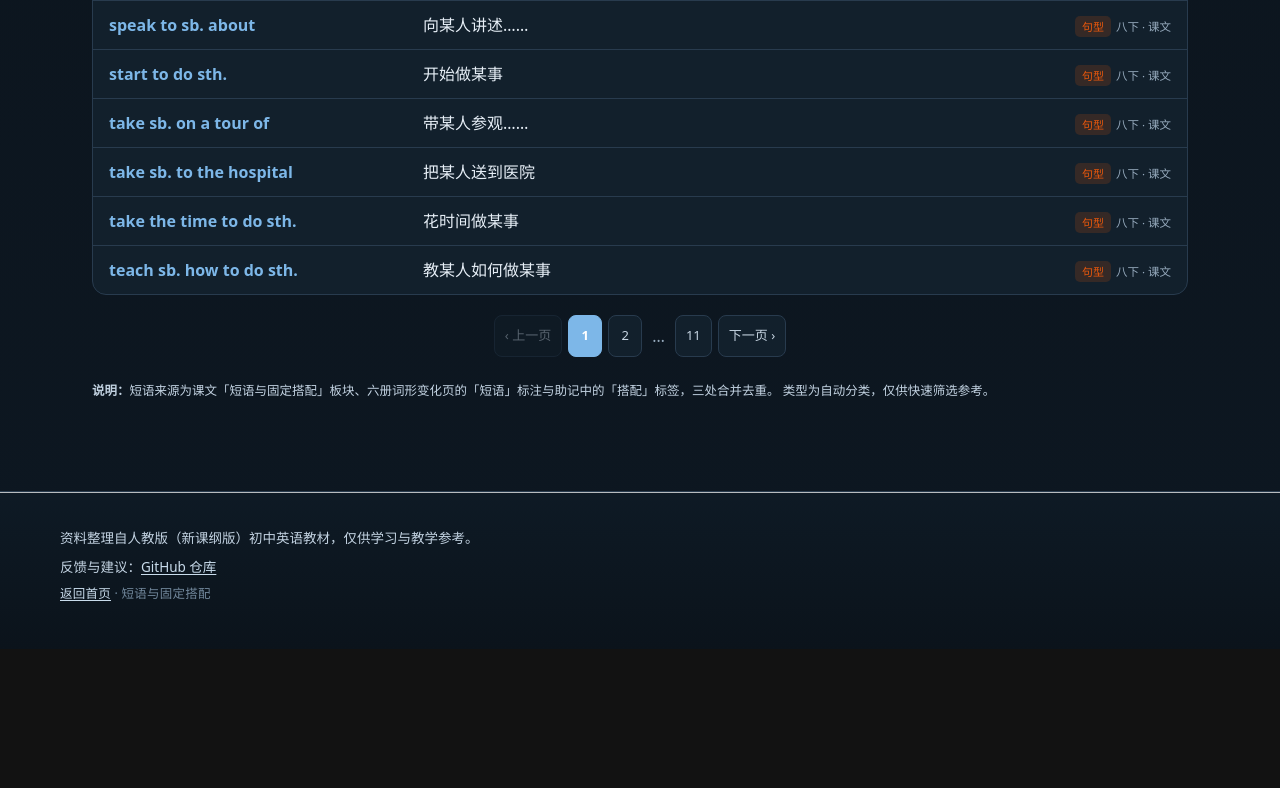
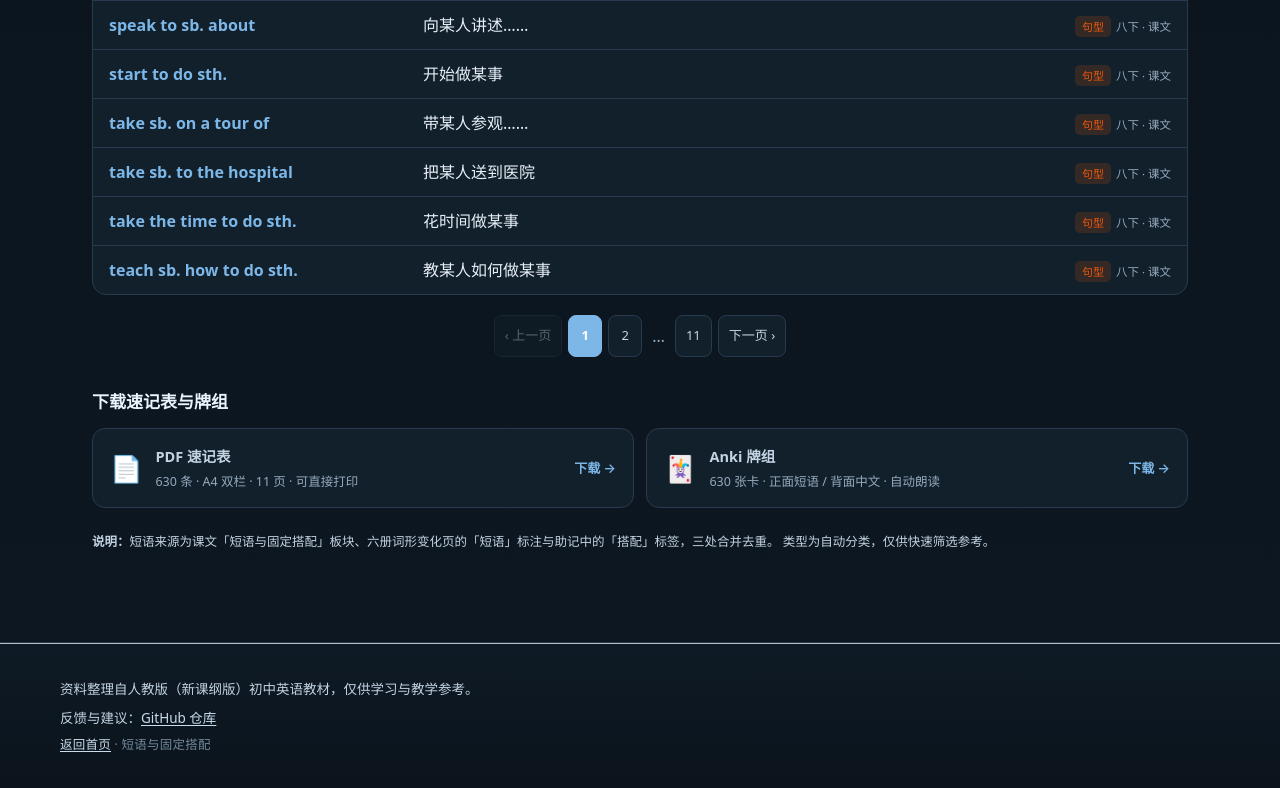
Before and after one commit to 1901151458-prog/english-materials, a website: page phrases/index.html in a window 1280 px wide. Shown: the part 3319-4107 px from the top of the page. Before the commit the page ends 3968 px from the top, so only its background shows below. Drawn offline with Linux system fonts and the light colour scheme.

Commit message:
feat(phrases): 新增 PDF 速记表（A4 双栏 11 页）与 Anki 牌组（630 卡，正面短语/背面中文+类型+出处，TTS 朗读）；短语页加下载入口

```diff
--- a/phrases/index.html
+++ b/phrases/index.html
@@ -87,6 +87,28 @@
   <div class="ph-list" id="list"></div>
   <div class="ph-pager" id="pager"></div>
 
+  <section class="ph-export">
+    <h2 class="ph-export-title">下载速记表与牌组</h2>
+    <div class="ph-export-grid">
+      <a class="ph-export-item" href="../assets/pdf/phrases-630-cheatsheet.pdf" download>
+        <span class="ph-export-icon" aria-hidden="true">📄</span>
+        <span class="ph-export-body">
+          <strong>PDF 速记表</strong>
+          <span>630 条 · A4 双栏 · 11 页 · 可直接打印</span>
+        </span>
+        <span class="ph-export-cta">下载 →</span>
+      </a>
+      <a class="ph-export-item" href="../assets/anki/anki-phrases.apkg">
+        <span class="ph-export-icon" aria-hidden="true">🃏</span>
+        <span class="ph-export-body">
+          <strong>Anki 牌组</strong>
+          <span>630 张卡 · 正面短语 / 背面中文 · 自动朗读</span>
+        </span>
+        <span class="ph-export-cta">下载 →</span>
+      </a>
+    </div>
+  </section>
+
   <p class="ph-note">
     <b>说明：</b>短语来源为课文「短语与固定搭配」板块、六册词形变化页的「短语」标注与助记中的「搭配」标签，三处合并去重。
     类型为自动分类，仅供快速筛选参考。
--- a/phrases/style.css
+++ b/phrases/style.css
@@ -217,3 +217,43 @@
     width: 100%;
   }
 }
+
+/* 下载区块 */
+.ph-export { margin: 30px 0 0; }
+.ph-export-title {
+  font-size: 17px;
+  font-weight: 700;
+  color: var(--ink);
+  margin: 0 0 12px;
+}
+.ph-export-grid {
+  display: grid;
+  grid-template-columns: repeat(auto-fit, minmax(260px, 1fr));
+  gap: 12px;
+}
+.ph-export-item {
+  display: flex;
+  align-items: center;
+  gap: 13px;
+  padding: 15px 17px;
+  border: 1px solid var(--line);
+  border-radius: 13px;
+  background: var(--card);
+  text-decoration: none;
+  color: var(--ink);
+  transition: border-color .15s ease, transform .15s ease;
+}
+.ph-export-item:hover {
+  border-color: var(--blue, #3b82f6);
+  transform: translateY(-1px);
+}
+.ph-export-icon { font-size: 26px; line-height: 1; }
+.ph-export-body { display: flex; flex-direction: column; gap: 3px; flex: 1; min-width: 0; }
+.ph-export-body strong { font-size: 14.5px; color: var(--ink); }
+.ph-export-body span { font-size: 12.5px; color: var(--muted); line-height: 1.5; }
+.ph-export-cta {
+  font-size: 13px;
+  font-weight: 600;
+  color: var(--blue, #3b82f6);
+  white-space: nowrap;
+}
```
Also changed, not shown: assets/search-index.json, phrases/style.min.css, 2 other files.
